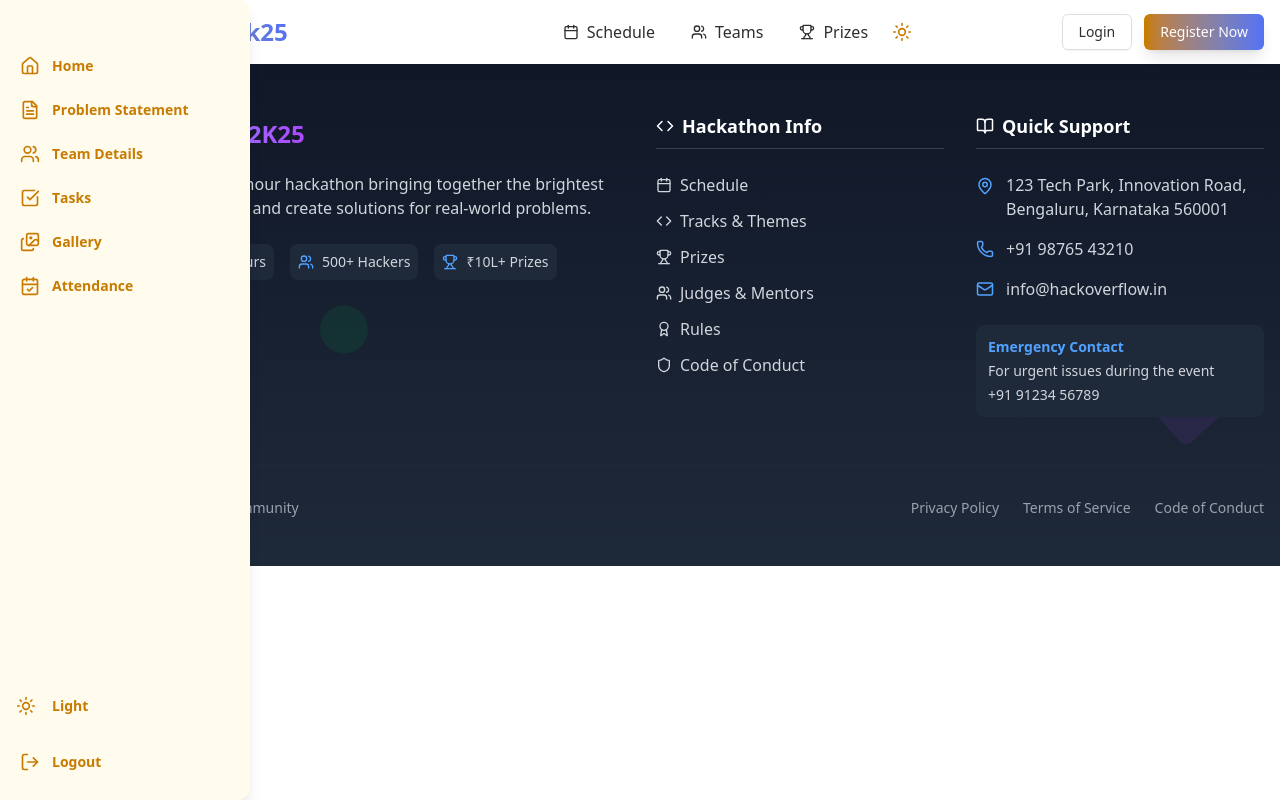
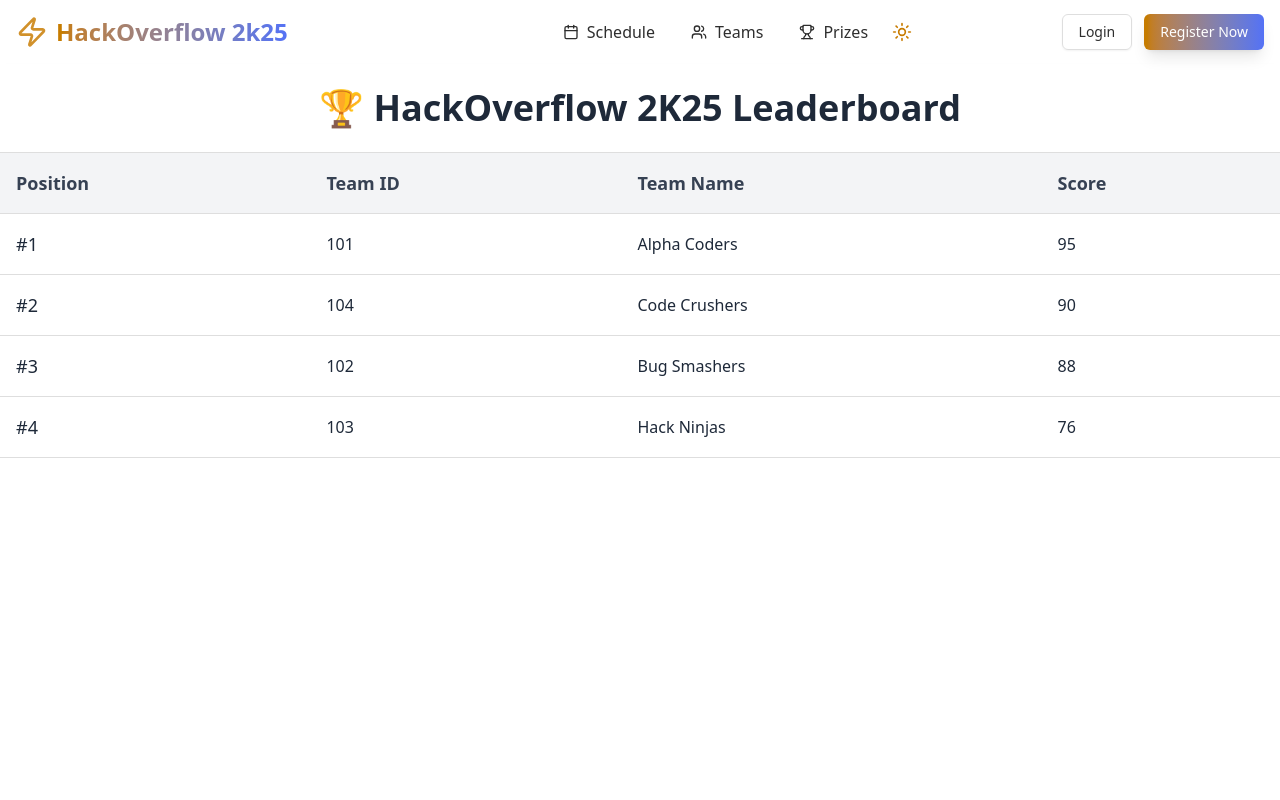
Before and after one commit to SRKRCC/HackOverflow-frontend, a React (Vite) app: page /leaderboard in a window 1280 px wide. Shown: the top 800 px of the page. Built offline with nearby package versions, Linux system fonts and the light colour scheme.

Commit message:
Updating Admin Leaderboard

```diff
--- a/src/App.tsx
+++ b/src/App.tsx
@@ -7,6 +7,7 @@ import Login from './components/Login'
 import Register from './components/Register'
 import Footer from './components/Footer'
 import About from './components/About'
+import LeaderBoard from './components/admin/LeaderBoard'
 
 function AppContent() {
   const location = useLocation()
@@ -26,6 +27,7 @@ function AppContent() {
         <Route path="/schedule" element={<div>Schedule Page</div>} />
         <Route path="/teams" element={<div>Teams Page</div>} />
         <Route path="/prizes" element={<div>Prizes Page</div>} />
+        <Route path="/leaderboard" element={<LeaderBoard />} />
         <Route path='/*' element={<Structure />} />
       </Routes>
       </main>
--- /dev/null
+++ b/src/components/admin/LeaderBoard.tsx
@@ -0,0 +1,57 @@
+// src/LeaderBoard.tsx
+import React from "react";
+
+type Team = {
+  id: number;
+  name: string;
+  score: number;
+};
+
+const LeaderBoard: React.FC = () => {
+  const teams: Team[] = [
+    { id: 101, name: "Alpha Coders", score: 95 },
+    { id: 102, name: "Bug Smashers", score: 88 },
+    { id: 103, name: "Hack Ninjas", score: 76 },
+    { id: 104, name: "Code Crushers", score: 90 },
+  ];
+
+  const sortedTeams = [...teams].sort((a, b) => b.score - a.score);
+
+  return (
+    <div className="min-h-screen bg-white flex flex-col">
+      {/* Title bar styled like landing page navbar */}
+      <header className="py-6 bg-white text-gray-800 text-center shadow-md border-b">
+        <h1 className="text-4xl font-extrabold">🏆 HackOverflow 2K25 Leaderboard</h1>
+      </header>
+
+      {/* Table */}
+      <div className="flex-1 overflow-x-auto">
+        <table className="w-full text-left border-collapse">
+          <thead className="bg-gray-100 text-gray-700 text-lg border-b">
+            <tr>
+              <th className="p-4">Position</th>
+              <th className="p-4">Team ID</th>
+              <th className="p-4">Team Name</th>
+              <th className="p-4">Score</th>
+            </tr>
+          </thead>
+          <tbody>
+            {sortedTeams.map((team, index) => (
+              <tr
+                key={team.id}
+                className="border-b hover:bg-gray-50 text-gray-800"
+              >
+                <td className="p-4 text-lg">#{index + 1}</td>
+                <td className="p-4">{team.id}</td>
+                <td className="p-4">{team.name}</td>
+                <td className="p-4">{team.score}</td>
+              </tr>
+            ))}
+          </tbody>
+        </table>
+      </div>
+    </div>
+  );
+};
+
+export default LeaderBoard;
```
